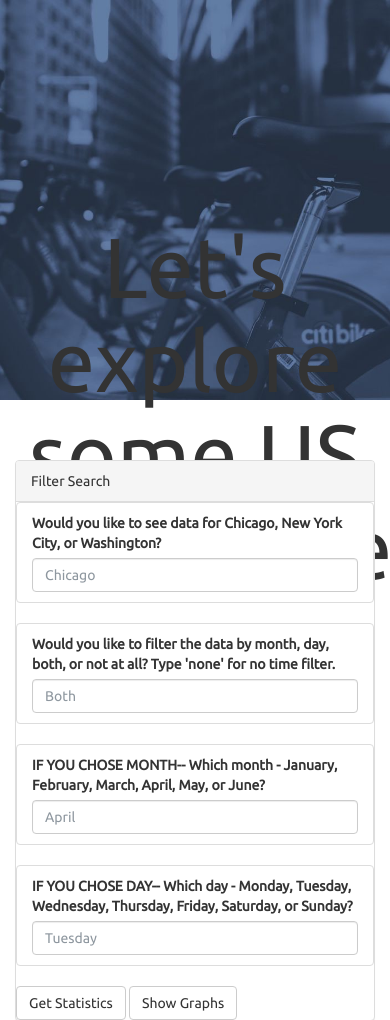
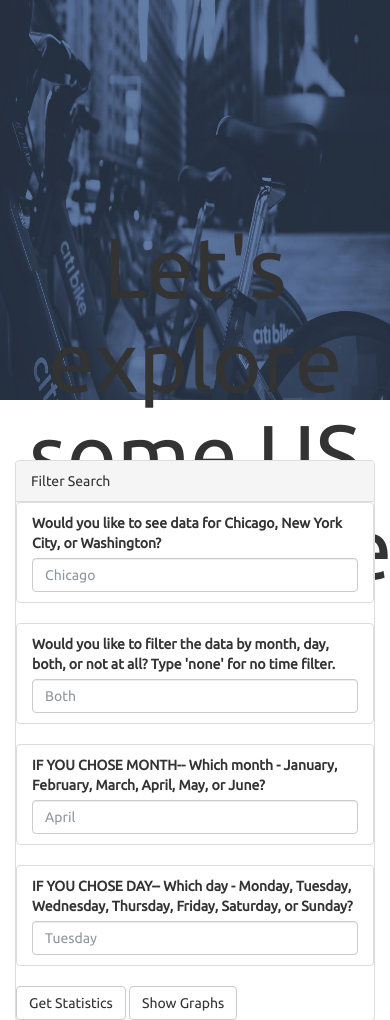
Before and after one commit to maivey/bikeshare-heroku-test, a Flask app: page / in a window 390 px wide. Shown: the part 62-1082 px from the top of the page. Run offline with Flask 2, Linux system fonts and the light colour scheme; some libraries are stand-ins or nearby versions.

Commit message:
Fix responsive display

```diff
--- a/bikeshare_app/static/css/style.css
+++ b/bikeshare_app/static/css/style.css
@@ -154,7 +154,8 @@ select {
     background-attachment: fixed;
     /*background-position: bottom center;*/
     background-position: top center;
-    background-size: cover;
+    background-size: 100% 100%;
+    /*background-size: cover;*/
   }
 }
 
@@ -209,7 +210,8 @@ select {
     background-attachment: fixed;
     /*background-position: bottom center;*/
     background-position: top center;
-    background-size: cover;
+    /*background-size: cover;*/
+    background-size: 100% 100%;
   }
 
   .hero h1 {
```
